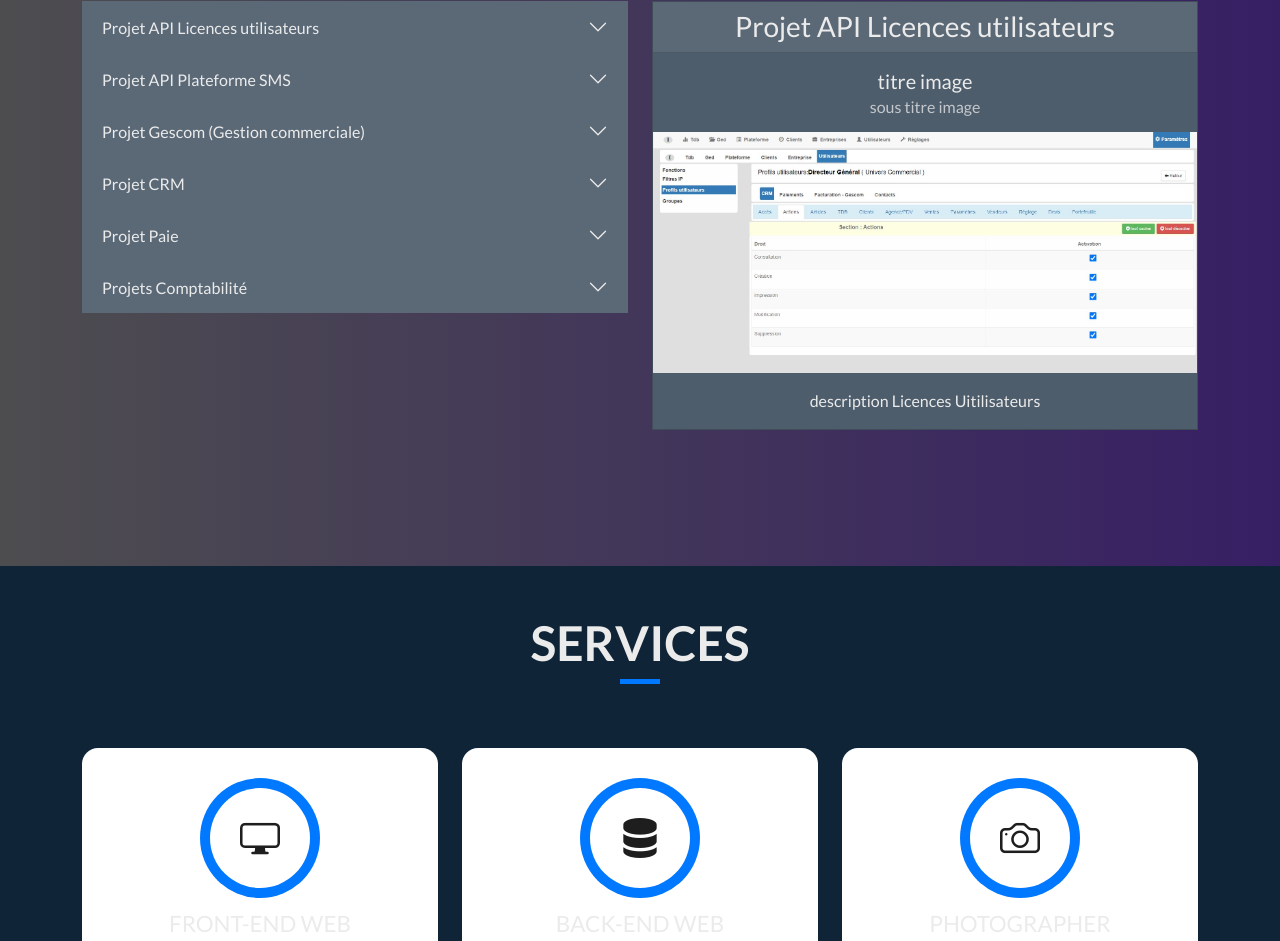
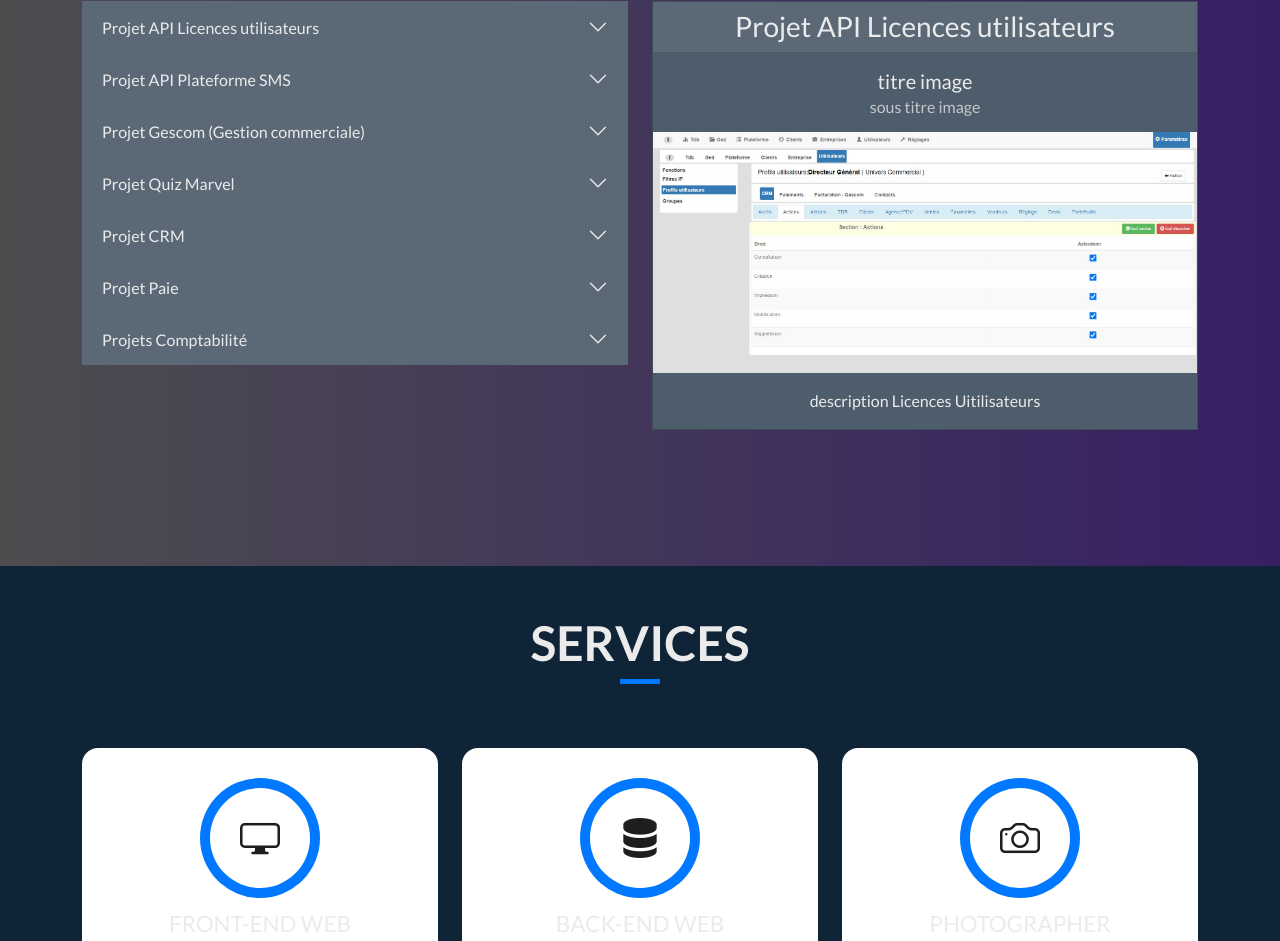
Before and after one commit to claudemarjean/MyPortFolio, a React (Create React App) app: page / in a window 1280 px wide. Shown: the part 1911-2852 px from the top of the page. Built offline with nearby package versions, Linux system fonts and the light colour scheme.

Commit message:
add Marvel Quiz ✨✨✨

```diff
--- a/src/components/main/dataCursus/dataCursus.js
+++ b/src/components/main/dataCursus/dataCursus.js
@@ -42,6 +42,15 @@ export const dataExperiences = [
       imageName: "imageGescom"
     },
     {
+      date: "Juin 2023 - Septembre 2023",
+      title: "Projet Quiz Marvel",
+      description: "Conception et développement d'un site de quiz interactif en React.js, mettant en œuvre les Hooks React pour la gestion de l'état et la logique de composant.",
+      titreImage: "Marvel Quiz",
+      sousTitreImage: "Page Quiz",
+      descriptionImage: "descritpion image",
+      imageName: "marvelQuizTwo"
+    },
+    {
       date: "Juin 2023 - Août 2023",
       title: "Projet CRM",
       description: "Conception et réalisation de la gestion des contacts clients, des devis, et envoi des e-mails pour les devis. ",
--- a/src/components/main/dataCursus/imageProject.js
+++ b/src/components/main/dataCursus/imageProject.js
@@ -4,6 +4,8 @@ import imageGescom from '../../../assets/images/imagesProjectExperiences/Gescom.
 import imageCRM from '../../../assets/images/imagesProjectExperiences/devisCRM.jpg';
 import imagePaie from '../../../assets/images/imagesProjectExperiences/paie.jpg';
 import comptaOne from '../../../assets/images/imagesProjectExperiences/compta1.jpg';
+import marvelQuizTwo from '../../../assets/images/imagesProjectExperiences/marvelQuiz2.jpg';
+
 
 
 export   const imageFiles = {
@@ -12,5 +14,6 @@ export   const imageFiles = {
     imageGescom: imageGescom,
     imageCRM : imageCRM,
     imagePaie : imagePaie,
-    comptaOne : comptaOne
+    comptaOne : comptaOne,
+    marvelQuizTwo : marvelQuizTwo
   }
```
Also changed, not shown: src/assets/images/imagesProjectExperiences/marvelQuiz2.jpg (added), src/assets/images/imagesProjectExperiences/marvelquiz1.jpg (added).
